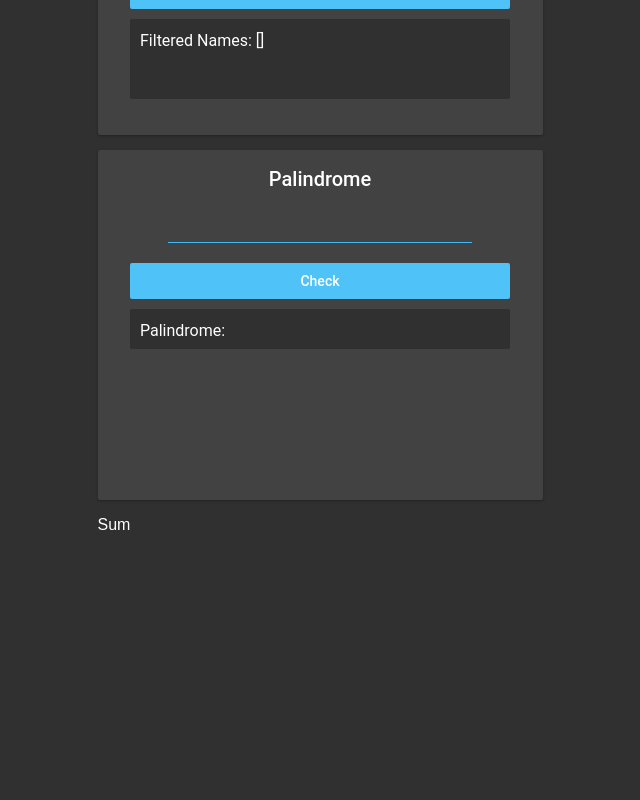
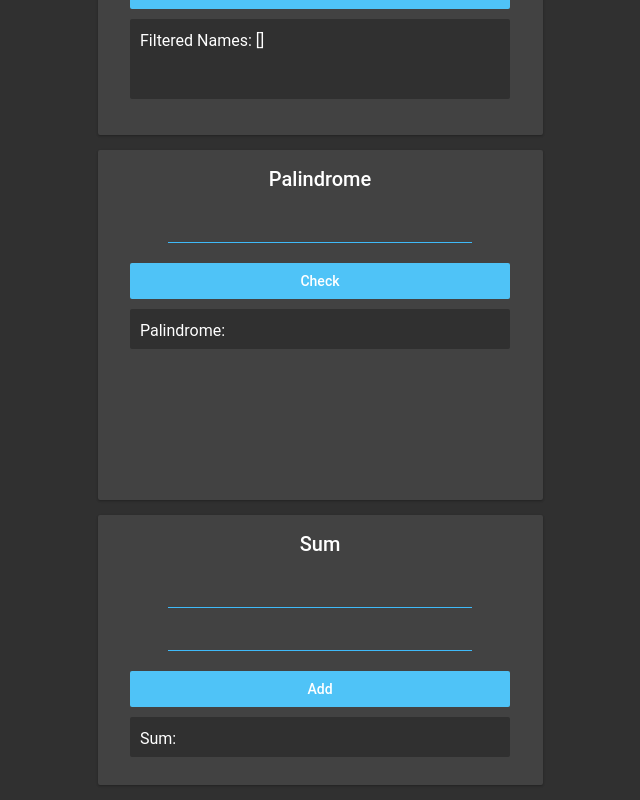
Before and after one commit to thaitommytran/react-toy-problems, a React (Create React App) app: page / in a window 1280 px wide. Shown: the part 920-1720 px from the top of the page, without its empty margins (320-960 px from the left). Before the commit the page ends 1470 px from the top, so only its background shows below. Built offline with nearby package versions, Linux system fonts and the light colour scheme.

Commit message:
step 7 completed

```diff
--- a/src/components/Topics/Sum.js
+++ b/src/components/Topics/Sum.js
@@ -1,8 +1,48 @@
 import React, { Component } from "react";
 
 class Sum extends Component {
+  constructor() {
+    super();
+    this.state = {
+      number1: 0,
+      number2: 0,
+      sum: null
+    };
+  }
+
+  updateNumber1(value) {
+    this.setState({ number1: parseInt(value, 10) });
+  }
+
+  updateNumber2(value) {
+    this.setState({ number2: parseInt(value, 10) });
+  }
+
+  add(num1, num2) {
+    this.setState({ sum: num1 + num2 });
+  }
+
   render() {
-    return <p>Sum</p>;
+    return (
+      <div className="puzzleBox sumPB">
+        <h4>Sum</h4>
+        <input
+          className="inputLine"
+          onChange={(event) => this.updateNumber1(event.target.value)}
+        />
+        <input
+          className="inputLine"
+          onChange={(event) => this.updateNumber2(event.target.value)}
+        />
+        <button
+          className="confirmationButton"
+          onClick={() => this.add(this.state.number1, this.state.number2)}
+        >
+          Add
+        </button>
+        <span className="resultsBox">Sum: {this.state.sum}</span>
+      </div>
+    );
   }
 }
 
```
